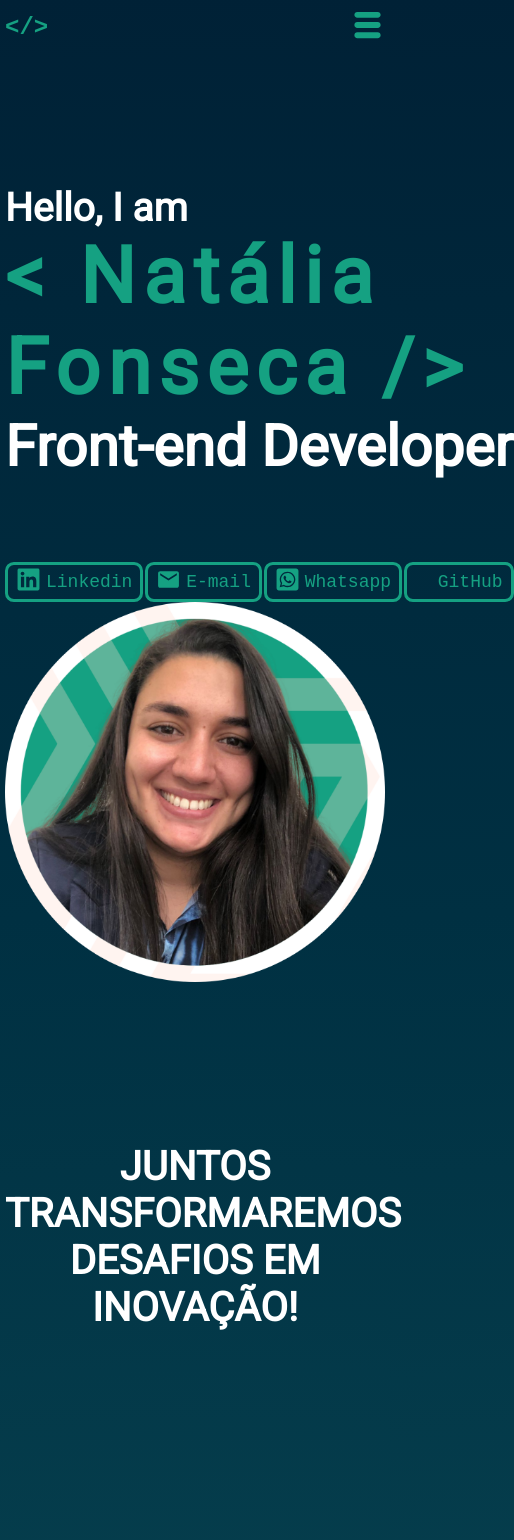
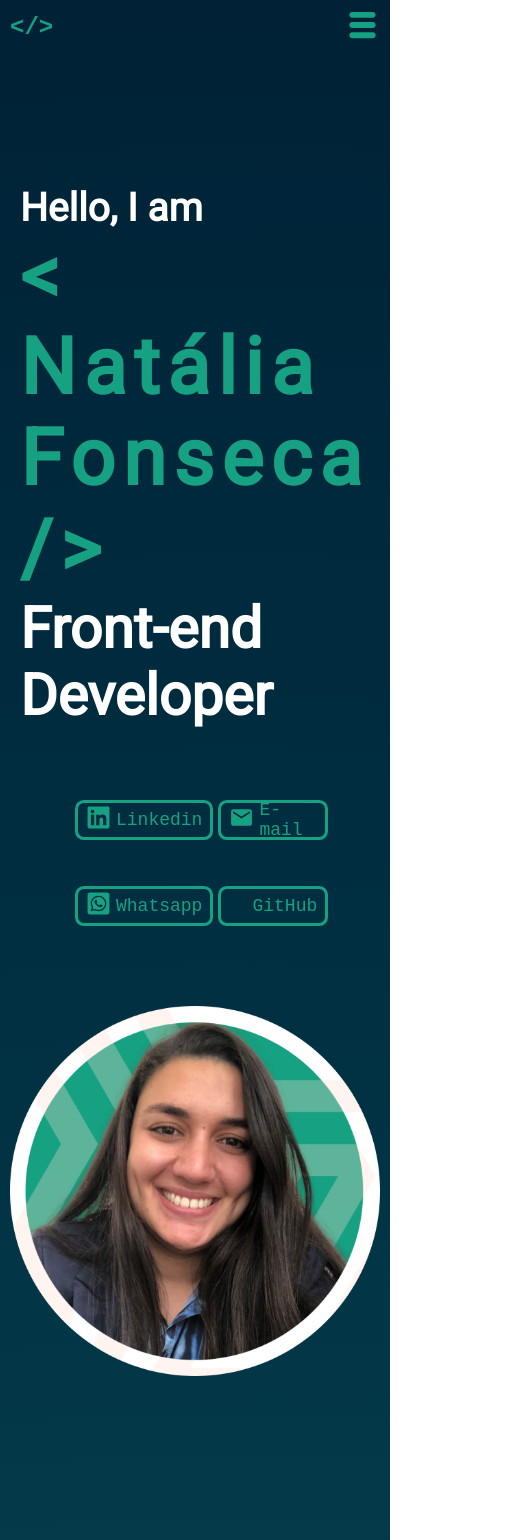
Before and after one commit to NataliaFonseca1/portfolio_2, a React (Vite) app: page / in a window 390 px wide. Shown: the top 1540 px of the page, 514 px wide, since content can reach past the window. Built offline with nearby package versions, Linux system fonts and the light colour scheme; some icons are missing; a small style sheet from the web is missing.

Commit message:
responsive adjustments

```diff
--- a/src/components/Footer/styles.ts
+++ b/src/components/Footer/styles.ts
@@ -1,5 +1,5 @@
 import styled from 'styled-components'
-import { cores } from '../../styles/styles'
+import { breakpoints, cores } from '../../styles/styles'
 
 //import { FaCode } from 'react-icons/fa'
 
@@ -10,6 +10,11 @@ export const HeaderContainer = styled.div`
     margin: 0 auto;
     padding-top: 60px;
     padding-bottom: 30px;
+  }
+  @media screen and (max-width: ${breakpoints.mobile}) {
+    margin: 0 auto;
+    max-width: ${breakpoints.mobile};
+    padding: 0 auto;
   }
 `
 export const TextContainer = styled.div`
@@ -27,4 +32,9 @@ export const LinksContainer = styled.div`
   display: flex;
   margin: 0 auto;
   padding-bottom: 55px;
+  @media screen and (max-width: ${breakpoints.mobile}) {
+    display: grid;
+    grid-template-columns: 1fr fr;
+    padding: 0px;
+  }
 `
--- a/src/components/Header/styles.ts
+++ b/src/components/Header/styles.ts
@@ -8,6 +8,7 @@ export const HeaderContainer = styled.div`
   ul {
     display: block;
     position: absolute;
+    margin-left: -40px;
   }
   ul > li {
     padding: 10px;
--- a/src/components/Hero/styles.ts
+++ b/src/components/Hero/styles.ts
@@ -24,13 +24,17 @@ export const TextContainer = styled.div`
     font-family: 'Roboto', sans-serif;
     font-size: 40px;
     font-weight: bolder;
+    @media screen and (max-width: ${breakpoints.mobile}) {
+      font-size: 30px;
+      padding-top: 10px;
+    }
   }
 `
 
 export const ContentContainer = styled.div`
   @media screen and (max-width: ${breakpoints.mobile}) {
     flex-direction: column;
-    max-width: ${breakpoints.mobile};
+    max-width: 350px;
     margin: 0 auto;
   }
 
@@ -60,7 +64,6 @@ export const ContentContainer = styled.div`
     font-style: normal;
     font-weight: 700;
     line-height: normal;
-    white-space: nowrap;
   }
 `
 
@@ -69,23 +72,34 @@ export const ListContainer = styled.ul`
   align-items: center;
   justify-content: space-between;
   padding-top: 41px;
+  @media screen and (max-width: ${breakpoints.mobile}) {
+    display: grid;
+    grid-template-columns: 1fr 1fr;
+    padding: 5px;
+    width: 50px;
+    gap: 5px;
+    max-width: ${breakpoints.mobile};
+    margin: 0 50px;
+    margin-bottom: 50px;
+    padding-top: 30px;
+  }
 `
 
 export const ImgContainer = styled.div`
   max-width: 100%;
-  overflow: hidden; /* Adicione esta linha para evitar que a imagem ultrapasse o container */
+  overflow: hidden;
   margin: 0 auto;
 
   img {
     max-width: 100%;
     height: auto;
+    padding-top: 25px;
   }
 `
 
 export const LinkCard = styled.ul`
   padding-top: 41px;
   display: flex;
-  flex-wrap: wrap;
 
   li {
     width: 48%;
--- a/src/styles/styles.ts
+++ b/src/styles/styles.ts
@@ -43,9 +43,8 @@ export const EstiloGlobal = createGlobalStyle`
   }
   @media screen and (max-width: 667px) {
     .container {
-      padding: 0 5px;
-      margin: 0 ;
-      max-width:1024px;
+      padding: 0 10px;
+
     }
   }
 `
```
